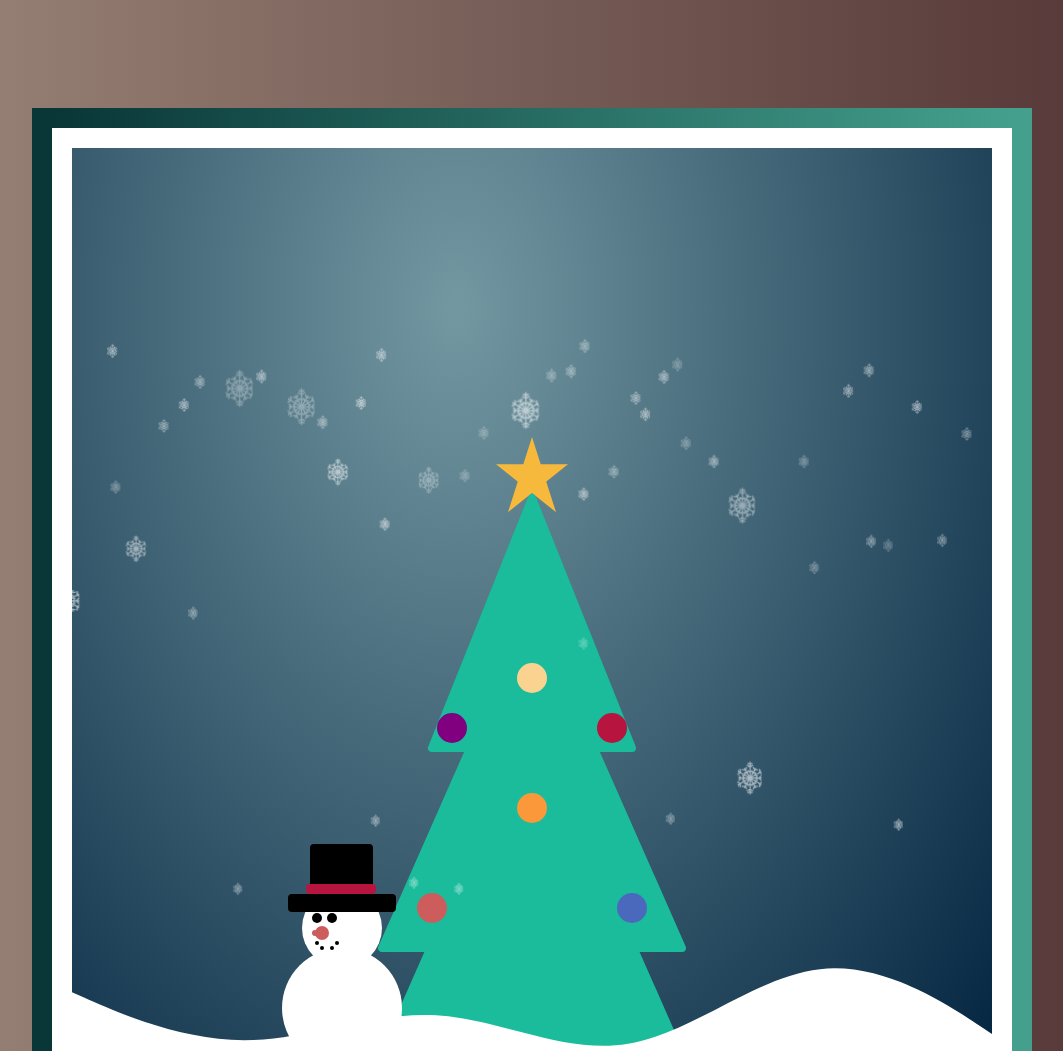
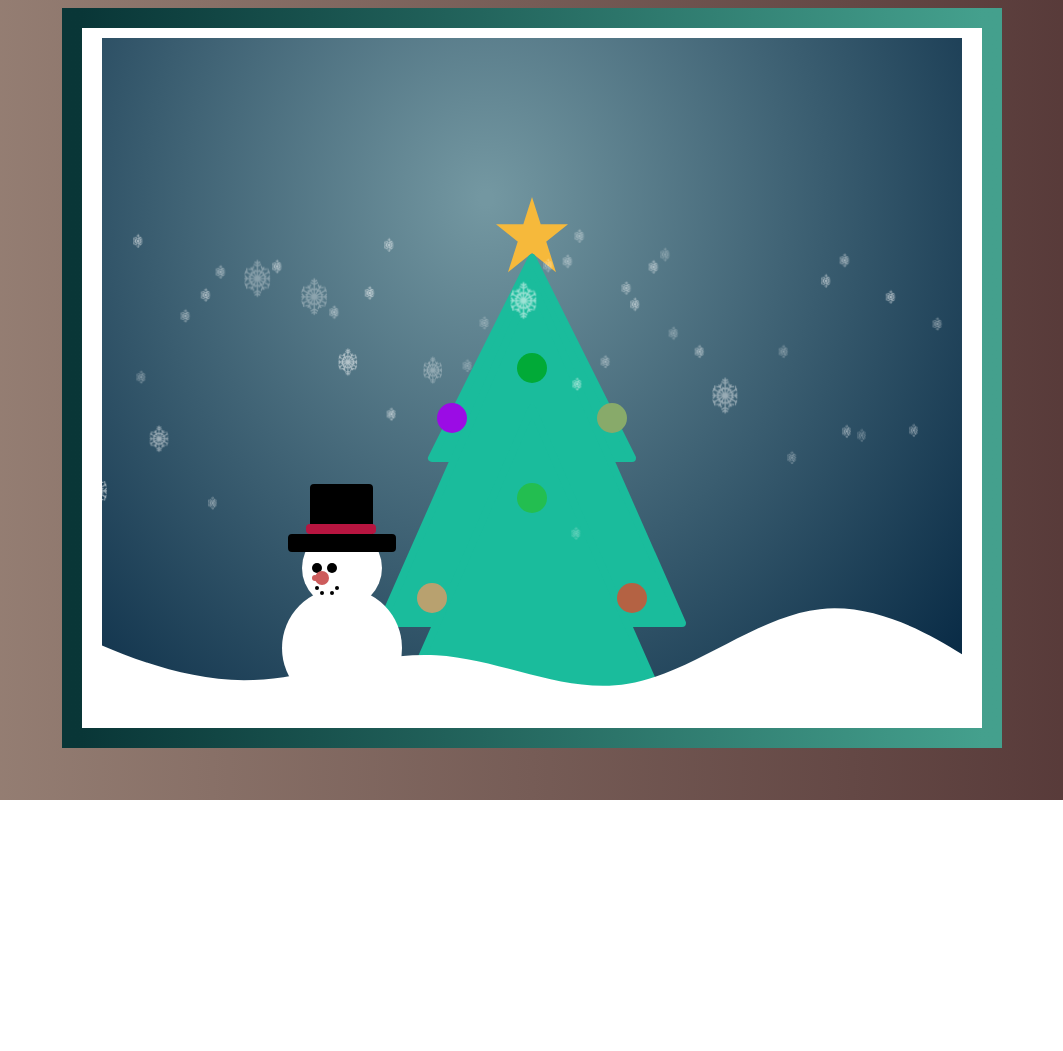
Before and after one commit to WKatarzyna/Christmas-card, a plain HTML site: page index.html in a window 1280 px wide. Shown: the top 1051 px of the page, without its empty margins (108-1171 px from the left). After the commit the page ends 800 px from the top, so only its background shows below. Drawn offline with Linux system fonts and the light colour scheme.

Commit message:
Add files via upload

```diff
--- a/index.html
+++ b/index.html
@@ -16,7 +16,7 @@
     </div>
 <div class="triangle-container">
     <svg height="500" width="500">
-        <polygon points="250,150 150,400 350,400" class="triangle" />
+        <polygon points="250,200 150,400 350,400" class="triangle" />
 
     </svg>
 </div>
@@ -28,25 +28,25 @@
 <div class="triangle-container3 ">
     <svg height="500" width="500">
         <polygon points="250,60 100,400 400,400" class="triangle"/>
-        <circle  fill ="white" cx="60" cy="270" r="40"></circle>
-        <rect class="hatRound" x="10" y="240" width="100" height="10" stroke-linejoin="round"/>
-        <rect class="hat" x="32" y="190" width="55" height="55"/>
-        <rect class="hatRibbon" x="28" y="230" width="62" height="2" stroke-linejoin="round"/>
-        <circle fill ="white" cx="60" cy="350" r="60"></circle>
-        <circle  fill ="black" cx="35" cy="260" r="5"></circle>
-        <circle  fill ="black" cx="50" cy="260" r="5"></circle>
-        <circle  fill ="black" cx="35" cy="285" r="2"></circle>
-        <circle  fill ="black" cx="40" cy="290" r="2"></circle>
-        <circle  fill ="black" cx="50" cy="290" r="2"></circle>
-        <circle  fill ="black" cx="55" cy="285" r="2"></circle>
-        <circle fill ="indianred" cx="40" cy="275" r="7"></circle>
-        <circle fill ="indianred" cx="33" cy="275" r="3"></circle>
-        <circle  fill ="purple" cx="170" cy="70" r="15"></circle>
-        <circle  fill ="#b71540" cx="330" cy="70" r="15"></circle>
-        <circle  fill ="#fa983a" cx="250" cy="150" r="15"></circle>
-        <circle  fill ="#fad390" cx="250" cy="20" r="15"></circle>
-        <circle  fill ="indianred" cx="150" cy="250" r="15"></circle>
-        <circle  fill ="#4a69bd" cx="350" cy="250" r="15"></circle>
+        <circle  fill ="white" cx="60" cy="220" r="40"></circle>
+        <rect class="hatRound" x="10" y="190" width="100" height="10" stroke-linejoin="round"/>
+        <rect class="hat" x="32" y="140" width="55" height="55"/>
+        <rect class="hatRibbon" x="28" y="180" width="62" height="2" stroke-linejoin="round"/>
+        <circle fill ="white" cx="60" cy="300" r="60"></circle>
+        <circle  fill ="black" cx="35" cy="220" r="5"></circle>
+        <circle  fill ="black" cx="50" cy="220" r="5"></circle>
+        <circle  fill ="black" cx="35" cy="240" r="2"></circle>
+        <circle  fill ="black" cx="40" cy="245" r="2"></circle>
+        <circle  fill ="black" cx="50" cy="245" r="2"></circle>
+        <circle  fill ="black" cx="55" cy="240" r="2"></circle>
+        <circle  fill ="indianred" cx="40" cy="230" r="7"></circle>
+        <circle fill ="indianred" cx="33" cy="230" r="3"></circle>
+        <circle id="bubble"  fill ="purple" cx="170" cy="70" r="15"></circle>
+        <circle id="bubble"  fill ="#b71540" cx="330" cy="70" r="15"></circle>
+        <circle id="bubble"  fill ="#fa983a" cx="250" cy="150" r="15"></circle>
+        <circle id="bubble"  fill ="#fad390" cx="250" cy="20" r="15"></circle>
+        <circle id="bubble"  fill ="indianred" cx="150" cy="250" r="15"></circle>
+        <circle id="bubble"  fill ="#4a69bd" cx="350" cy="250" r="15"></circle>
     </svg>
 </div>
 
@@ -71,6 +71,15 @@
         snow.style.marginTop=(Math.floor(Math.random() * 10)) + "px";
         snow.style.animationName='fall';
         snow.style.animationDuration = Math.floor(Math.random() * 30+10) + "s";
-    }
+    };
+    function bubbleLightOn () {
+        setInterval(()=>{
+        let treeBubble= document.querySelectorAll('#bubble');
+        treeBubble.forEach((el)=>{
+        el.style.fill= '#'+ (Math.random().toString(16).substr(2, 6))//16-bitowej głębi kolorów.
+     });
+        },1000)
+    };
+    bubbleLightOn();
 </script>
 </body>
--- a/main.css
+++ b/main.css
@@ -23,7 +23,6 @@ html {
 }
 
 @media only screen and (min-width: 960px) {
-
     .container {
         position: relative;
         width: 900px;
@@ -32,11 +31,10 @@ html {
 }
 .container {
     position: relative;
-    width: 960px;
-    height: 980px;
+    width: 900px;
+    height: 700px;
     margin: 0 auto;
     padding:0 auto;
-    top:100px;
     display: flex;
     justify-content: center;
     align-items: center;
@@ -52,7 +50,7 @@ html {
 .wrapper{
     background: radial-gradient(farthest-corner  at 30vw 20vh, #7397a1 1%,#00223E 100%);
     width: 960px;
-    height: 960px;
+    height: 700px;
     position:relative;
     top:10px;
     display:block;
@@ -155,24 +153,24 @@ html {
 }
 .triangle-container {
     position:absolute;
-    top:200px;
+    top:20px;
 
 }
 .triangle-container2 {
     position:absolute;
-    top:400px;
+    top:185px;
 
 }
 .triangle-container3 {
     position:absolute;
-    top:510px;
+    top:310px;
 
 }
 
 .wave-container {
     width:960px;
     position:absolute;
-    top:750px;
+    top:500px;
 
 }
 @keyframes fall{
@@ -187,6 +185,9 @@ html {
 
 .star-container{
     position:absolute;
-    top:285px;
-    left:420px;
+    top:155px;
+    left:390px;
 }
+.shadow {
+    filter: drop-shadow(5px 9px 48px 28px rgba(0,0,0,0.75)) ;
+}
```
